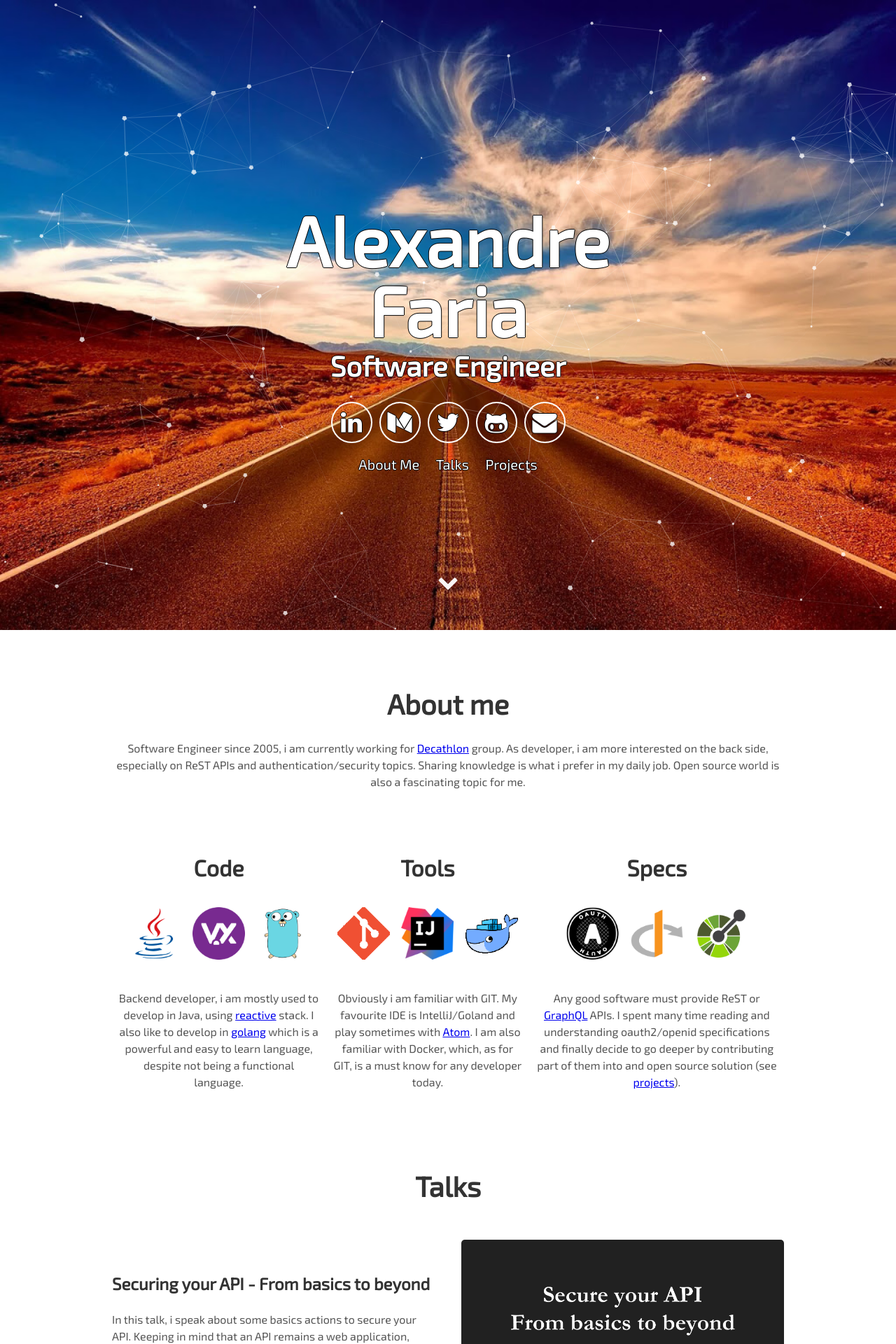
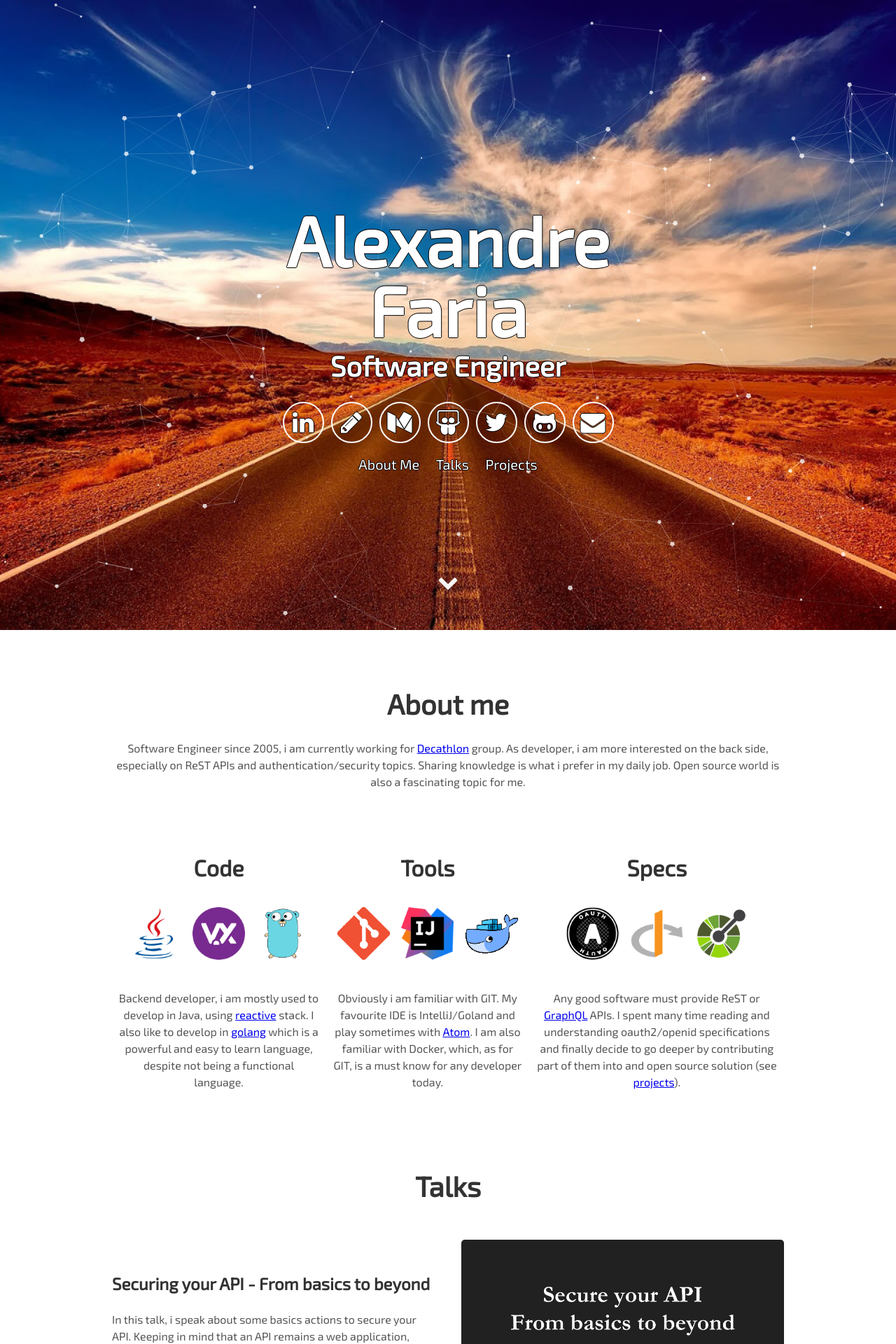
Before and after one commit to lusoalex/lusoalex.github.io, a Jekyll site: the page built from index.html, in a window 1280 px wide. Shown: the top 1920 px of the page at 70% size. Built offline with Jekyll 4.4.1, drawn with Linux system fonts in a browser that asks for light colours.

Commit message:
adding dev.to and slideshare
link talk to slideshare

```diff
--- a/_config.yml
+++ b/_config.yml
@@ -11,10 +11,12 @@ As developer, i am more interested on the back side, especially on ReST APIs and
 Open source world is also a fascinating topic for me."
 user_title: Software Engineer
 email: contact@alexandrefaria.net
+blog_username: lusoalex
 github_username: lusoalex
 twitter_username: lusoalex_
+linkedin_username: fariaalexandre
 medium_username: alexandre.faria
-linkedin_username: fariaalexandre
+slideshare_username: AlexandreFaria11
 
 # Google-analytics
 google-analytics:
--- a/_includes/header.html
+++ b/_includes/header.html
@@ -6,7 +6,9 @@
       </h1>
       <div class="header-icons">
         <a aria-label="My Linkedin" target="_blank" href="https://www.linkedin.com/in/{{site.linkedin_username}}/"><i class="icon fa fa-linkedin" aria-hidden="true"></i></a>
+        <a aria-label="My blog" target="_blank" href="https://dev.to/@{{site.blog_username}}"><i class="icon fa fa-pencil" aria-hidden="true"></i></a>
         <a aria-label="My Medium" target="_blank" href="https://medium.com/@{{site.medium_username}}"><i class="icon fa fa-medium" aria-hidden="true"></i></a>
+        <a aria-label="My Slideshare" target="_blank" href="https://www.slideshare.net/{{site.slideshare_username}}"><i class="icon fa fa-slideshare" aria-hidden="true"></i></a>
         <a aria-label="My Twitter" target="_blank" href="https://twitter.com/{{site.twitter_username}}"><i class="icon fa fa-twitter" aria-hidden="true"></i></a>
         <a aria-label="My Github" target="_blank" href="https://github.com/{{site.github_username}}"><i class="icon fa fa-github-alt" aria-hidden="true"></i></a>
         <a aria-label="Send email" href="mailto:{{site.email}}"><i class="icon fa fa-envelope"></i></a>
--- a/_includes/talks.html
+++ b/_includes/talks.html
@@ -3,7 +3,9 @@
 </div>
 <div class="user-talks">
     <div class="images-right">
-        <img alt="Secure api talk logo" src="{{ "/assets/img/talk_secure_api.png" | prepend: site.baseurl }}" />
+        <a href="https://www.slideshare.net/AlexandreFaria11/secure-your-api-from-basics-to-beyond" target="_blank">
+            <img alt="Secure api talk logo" src="{{ "/assets/img/talk_secure_api.png" | prepend: site.baseurl }}" />
+        </a>
     </div>
     <div class="contents">
         <h3> Securing your API - From basics to beyond </h3>
```
